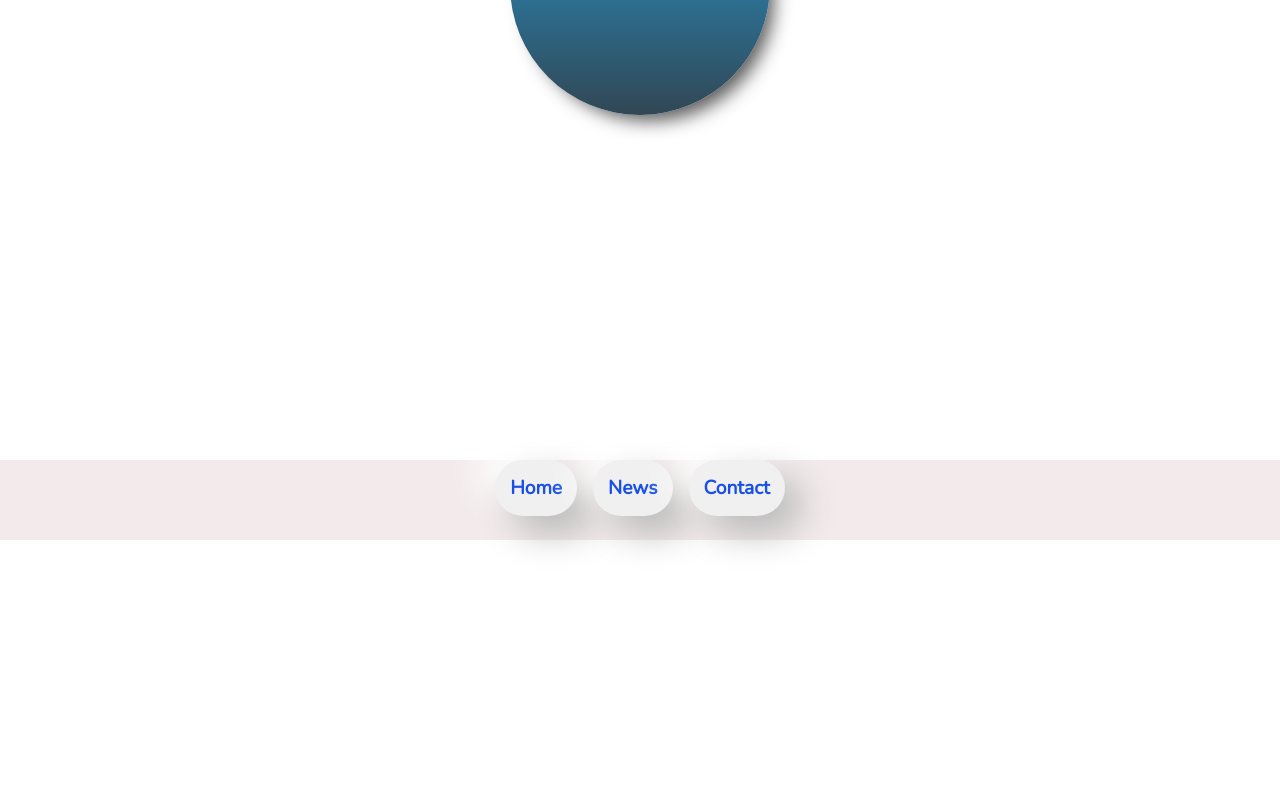
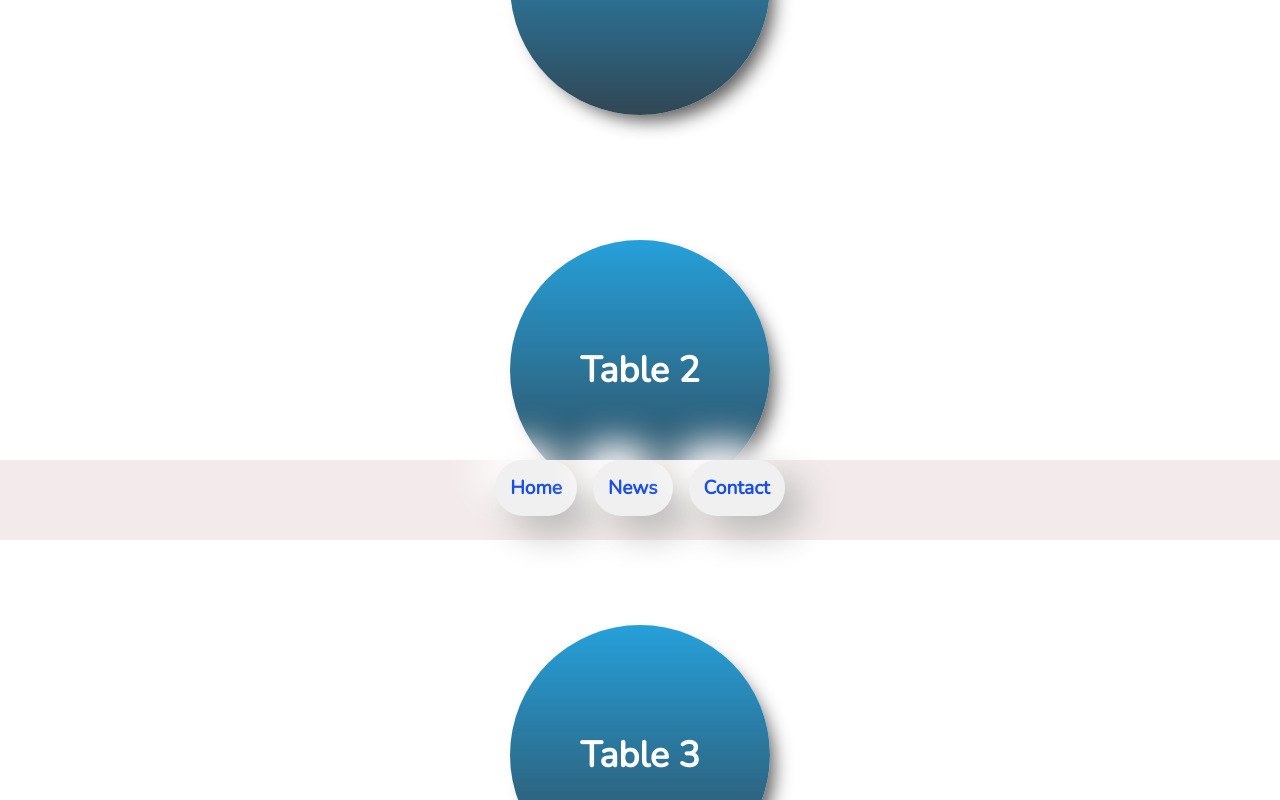
Before and after one commit to inzamam1/qr_app, a React (Create React App) app: page / in a window 1280 px wide. Shown: the part 260-1060 px from the top of the page. Before the commit the page ends 800 px from the top, so only its background shows below. Built offline with nearby package versions, Linux system fonts and the light colour scheme; no server answers; the database is empty.

Commit message:
Reverted to original

```diff
--- a/public/index.html
+++ b/public/index.html
@@ -9,8 +9,8 @@
       name="description"
       content="Web site created using create-react-app"
     />
-    <meta name="viewport"
-      content="width= device-width, maximum-scale= 0.9">
+    <meta name="viewport" content="width= device-width, maximum-scale= 0.9" />
+
     <link rel="apple-touch-icon" href="%PUBLIC_URL%/logo192.png" />
     <link rel="preconnect" href="https://fonts.gstatic.com" />
     <link
@@ -22,6 +22,10 @@
       user's mobile device or desktop. See https://developers.google.com/web/fundamentals/web-app-manifest/
     -->
     <link rel="manifest" href="%PUBLIC_URL%/manifest.json" />
+    <link
+      rel="stylesheet"
+      href="https://cdnjs.cloudflare.com/ajax/libs/animate.css/4.1.1/animate.min.css"
+    />
     <!--
       Notice the use of %PUBLIC_URL% in the tags above.
       It will be replaced with the URL of the `public` folder during the build.
@@ -32,10 +36,54 @@
       Learn how to configure a non-root public URL by running `npm run build`.
     -->
     <title>My table</title>
+    <style>
+      /* The following code is for Loading animation from Driver code in app.js */
+      .loader > img {
+        /* top: 0;
+        bottom: 0;
+        right: 0;
+        left: 0;
+        justify-content: center;
+        align-items: center;
+        align-content: center; */
+
+        height: 7%;
+        width: 7%;
+        /* margin-top: 17%; */
+        background-size: cover;
+        background-repeat: no-repeat;
+        background-position: center center;
+        -webkit-border-radius: 99em;
+        -moz-border-radius: 99em;
+        border-radius: 99em;
+        border: 2px solid rgb(231, 235, 240);
+
+        animation: pulse 1s linear infinite;
+        @-webkit-keyframes "pulse" {
+          0% {
+            -webkit-transform: scale(1.1);
+            transform: scale(1.1);
+          }
+          50% {
+            -webkit-transform: scale(0.6);
+            transform: scale(0.6);
+          }
+          100% {
+            -webkit-transform: scale(1);
+            transform: scale(1);
+          }
+        }
+      }
+    </style>
   </head>
   <body>
     <noscript>You need to enable JavaScript to run this app.</noscript>
     <div id="root"></div>
+    <div class="loader-container">
+      <div class="loader">
+        <img className="loadgif" src="./pf_circle.png" alt="" />
+      </div>
+    </div>
     <!--
       This HTML file is a template.
       If you open it directly in the browser, you will see an empty page.
--- a/src/App.js
+++ b/src/App.js
@@ -1,17 +1,37 @@
 import "./App.css";
-import React from "react";
+import React, { useState, useEffect } from "react";
 import { BrowserRouter as Router, Switch, Route } from "react-router-dom";
 import Loginform from "./Loginform";
-import Home from "./Home.js"
+import Home from "./Home.js";
 
 function App() {
+  const [isLoading, setLoading] = useState(true);
+
+  function fakeRequest() {
+    return new Promise((resolve) => setTimeout(() => resolve(), 2000));
+  }
+
+  useEffect(() => {
+    fakeRequest().then(() => {
+      //The below function is placed in index.html
+      const el = document.querySelector(".loader-container");
+      if (el) {
+        el.remove();
+        setLoading(!isLoading);
+      }
+    });
+  });
+
+  if (isLoading) {
+    return null;
+  }
   return (
     <Router>
       <div className="App">
         <Switch>
-        <Route exact path="/" component={Home}>
-         <Home  />
-         </Route>
+          <Route exact path="/" component={Home}>
+            <Home />
+          </Route>
           <Route path="/">
             <Loginform />
           </Route>
--- a/src/Cards.js
+++ b/src/Cards.js
@@ -1,18 +1,42 @@
 import "./Cards.css";
 import Cardsflip from "./Cardsflip";
 import { db } from "./firebase.js";
-import Home from "./Home.js";
-import { BrowserRouter as Router, Switch, Route, Link } from "react-router-dom";
+
 import React, { useState, useEffect } from "react";
 
 function Cards() {
   const [posts, setPosts] = useState([]);
+  const [posts1, setPosts1] = useState([]);
+  const [posts2, setPosts2] = useState([]);
+  const [posts3, setPosts3] = useState([]);
+  const [posts4, setPosts4] = useState([]);
+  //Currently set to static tables for trials.
 
   useEffect(() => {
     db.collection("posts")
       .doc("2")
       .onSnapshot((doc) => {
         setPosts(doc.data().table);
+      });
+    db.collection("posts")
+      .doc("3")
+      .onSnapshot((doc) => {
+        setPosts1(doc.data().table);
+      });
+    db.collection("posts")
+      .doc("4")
+      .onSnapshot((doc) => {
+        setPosts2(doc.data().table);
+      });
+    db.collection("posts")
+      .doc("5")
+      .onSnapshot((doc) => {
+        setPosts3(doc.data().table);
+      });
+    db.collection("posts")
+      .doc("6")
+      .onSnapshot((doc) => {
+        setPosts4(doc.data().table);
       });
   }, []);
 
@@ -21,16 +45,30 @@ function Cards() {
       title: "Table 1",
       text: posts,
     },
+    {
+      title: "Table 2",
+      text: posts1,
+    },
+    {
+      title: "Table 3",
+      text: posts2,
+    },
+    {
+      title: "Table 4",
+      text: posts3,
+    },
+    {
+      title: "Table 5",
+      text: posts4,
+    },
   ];
 
   return (
-
     <div className="grid">
       {cardInfo.map((card) => {
         return <Cardsflip card={card} />;
       })}
     </div>
-
   );
 }
 
--- a/src/Cardsflip.js
+++ b/src/Cardsflip.js
@@ -1,26 +1,8 @@
 import React from "react";
 import "./Cards.css";
 import "./Circular_menu.css";
-import { db } from "./firebase.js";
-import Navbar from "./Navbar.js"
-
 
 function Cardflip({ card }) {
-  const update_water = (event) => {
-    db.collection("posts").doc("2").update({
-      table: "water",
-    });
-  };
-  const update_bill = (event) => {
-    db.collection("posts").doc("2").update({
-      table: "bill",
-    });
-  };
-  const update_waiter = (event) => {
-    db.collection("posts").doc("2").update({
-      table: "waiter",
-    });
-  };
   return (
     <div>
       <div
--- a/src/Home.js
+++ b/src/Home.js
@@ -1,15 +1,11 @@
-import React, { useState, useEffect } from "react";
-import { db } from "./firebase";
+import React, { useState } from "react";
+
 import Navbar from "./Navbar";
 import Cards from "./Cards";
 import "./Home.css";
 
-
 function Home({ user }) {
-  const [posts, setPosts] = useState([]);
-  let date = new Date('1980-01-1');
-
-
+  const [posts] = useState([]);
 
   if (navigator.onLine) {
     return (
--- a/src/Navbar.css
+++ b/src/Navbar.css
@@ -28,7 +28,7 @@
   height: 100vh;
   display: flex;
   justify-content: center;
-    position:absolute;
+  position: absolute;
   top: 0;
   margin-top: 15px;
   margin-left: -10px;
@@ -43,7 +43,7 @@
 
 .nav-text {
   display: flex;
-    justify-content: start;
+  justify-content: flex-start;
   align-items: center;
   padding: 8px 0px 8px 16px;
   list-style: none;
@@ -85,7 +85,7 @@
   width: 100%;
   height: 65px;
   display: flex;
-    justify-content: start;
+  justify-content: flex-start;
   align-items: center;
 }
 
@@ -93,7 +93,7 @@
   margin-left: 16px;
 }
 
-  .username{
+.username {
   margin-top: -14px;
   margin-left: 20px;
   margin-right: 20px;
@@ -101,11 +101,9 @@
   font-size: small;
   font-family: "Nunito", sans-serif;
 }
-  .Sidebar_name{
+.Sidebar_name {
   font-size: 0.5rem;
 }
-
-
 
 #bottom_navbar {
   height: 10%;
@@ -118,19 +116,17 @@
 
 /* Style the navbar links */
 #bottom_navbar a {
-
   color: rgb(24, 79, 231);
   text-align: center;
   padding: 15px;
   text-decoration: none;
-    display:inline-block;
+  display: inline-block;
   border-radius: 360px;
   background: #f0f0f0;
-    box-shadow:  17px 17px 36px #b9b9b9,
-                 -17px -17px 36px #ffffff;
+  box-shadow: 17px 17px 36px #b9b9b9, -17px -17px 36px #ffffff;
 }
 
-a{
+a {
   font-weight: 600;
   font-size: larger;
 }
--- a/src/Navbar.js
+++ b/src/Navbar.js
@@ -3,21 +3,18 @@ import { auth } from "./firebase";
 import { Link } from "react-router-dom";
 import "./Navbar.css";
 
-
-
-function Navbar({username}) {
-
+function Navbar({ username }) {
   /* When the user scrolls down, hide the navbar. When the user scrolls up, show the navbar */
-var prevScrollpos = window.pageYOffset;
-window.onscroll = function() {
-  var currentScrollPos = window.pageYOffset;
-  if (prevScrollpos > currentScrollPos) {
-    document.getElementById("navbar").style.top = "0";
-  } else {
-    document.getElementById("navbar").style.top = "-50px";
-  }
-  prevScrollpos = currentScrollPos;
-}
+  // var prevScrollpos = window.pageYOffset;
+  // window.onscroll = function() {
+  //   var currentScrollPos = window.pageYOffset;
+  //   if (prevScrollpos > currentScrollPos) {
+  //     document.getElementById("navbar").style.top = "0";
+  //   } else {
+  //     document.getElementById("navbar").style.top = "-50px";
+  //   }
+  //   prevScrollpos = currentScrollPos;
+  // }
   return (
     <div>
       <nav className="navbar">
@@ -42,7 +39,6 @@ window.onscroll = function() {
             {/* <h6 className="username">{name}</h6> */}
           </Link>
         </div>
-
       </nav>
 
       <div id="bottom_navbar">
```
Lines whose indentation alone changed are shown as unchanged.
